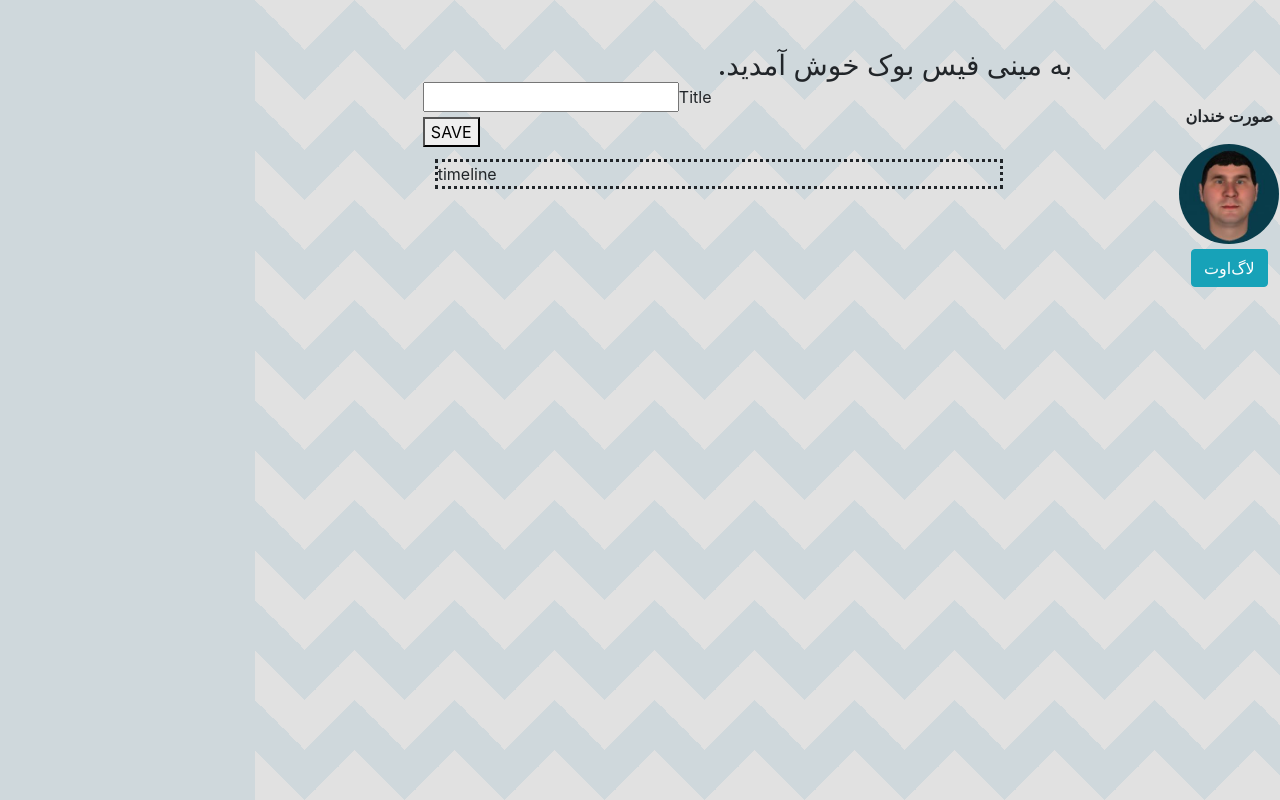
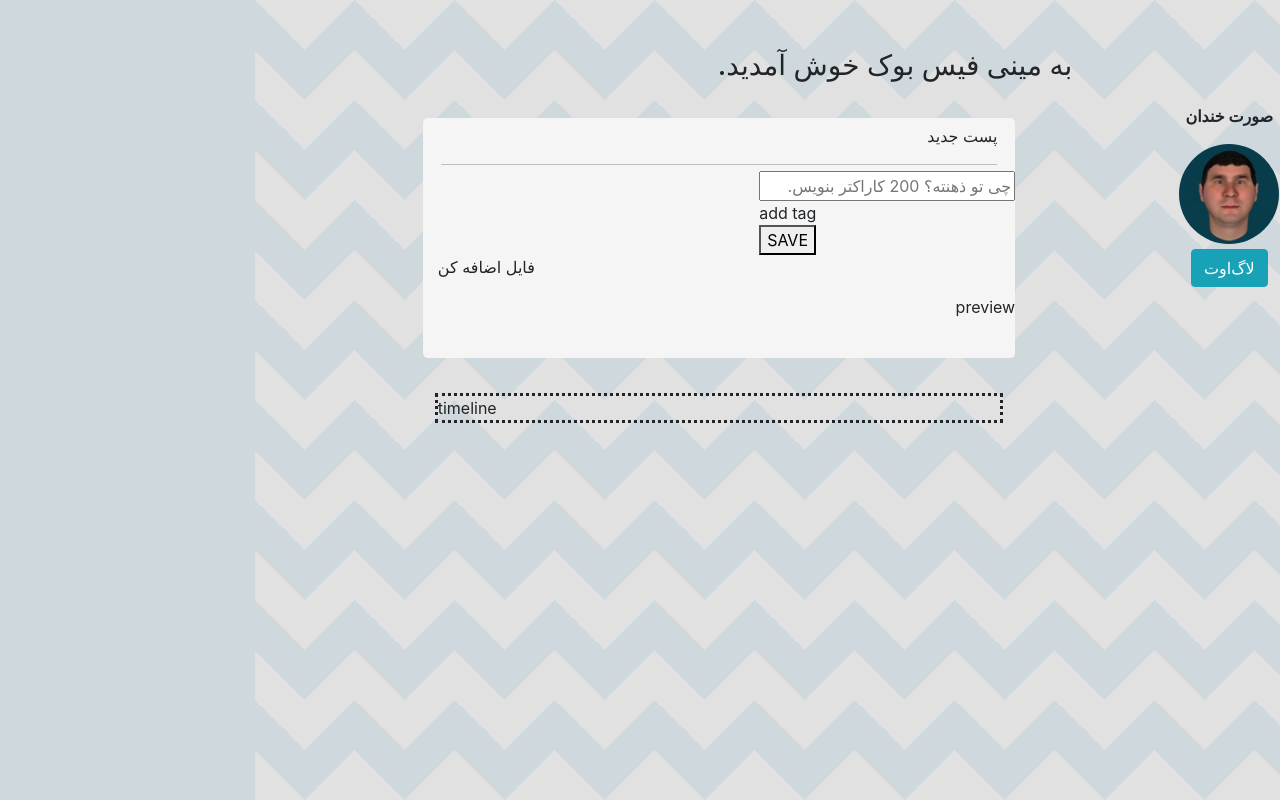
Before and after one commit to BaNazari/mini-social-network, a React (Create React App) app: page / in a window 1280 px wide. Built offline with nearby package versions, Linux system fonts and the light colour scheme.

Commit message:
before formik

```diff
--- a/package.json
+++ b/package.json
@@ -7,6 +7,7 @@
     "@testing-library/react": "^9.3.2",
     "@testing-library/user-event": "^7.1.2",
     "bootstrap": "^4.5.2",
+    "formik": "^2.1.7",
     "react": "^16.13.1",
     "react-bootstrap": "^1.3.0",
     "react-dom": "^16.13.1",
--- a/src/components/NewPost.js
+++ b/src/components/NewPost.js
@@ -10,40 +10,83 @@ function mapDispatchToProps(dispatch) {
     }
 }
 
-
-//send the whole post
+//show text and pic
+//tags: && content
 
 const ConnectedNewPost = function (props) {
 
     const [content, setContent] = useState("")
     const [tags, addTags] = useState([])
+    const [file, addFile] = useState("")
 
-    function handleChange(e) {
+    function handleChangeContent(e) {
         setContent(e.target.value)
         console.log("VALUE", e.target.value)
     }
 
     function handleSubmit(e) {
         e.preventDefault();
-        props.addPost({ content });
+
+        props.addPost({
+
+                content: content,
+                author: "صورت زخمی",
+                date: new Date().valueOf(),
+                file: file,
+                reaction: {
+                    "&#128540": 0,
+                    "&#128520": 0,
+                    "&#128549": 0
+                },
+                like: 0,
+                tags:tags
+
+         });
         console.log("TITLE", content)
-        setContent("")
+        setContent("");
+        addTags([]);
+        addFile("")
 
     }
 
     return (
+
+        <Container className="newpost-holder">
+            <Row>
+                <div className="newpost-upperline">
+                    <p>پست جدید</p>
+                    <div className="devider"></div>
+                </div>
+            </Row>
+            <Row>
                 <form onSubmit={handleSubmit}>
                     <div>
-                <label htmlFor="post-body">Title</label>
+                        <label htmlFor="post-body"></label>
                         <input
                             type="text"
                             id="post-body"
+                            placeholder="چی تو ذهنته؟ 200 کاراکتر بنویس."
                             value={content}
-                    onChange={handleChange}
+                            onChange={handleChangeContent}
                         />
+                    </div>
+                    <div>
+                        add tag
                     </div>
                     <button type="submit">SAVE</button>
                 </form>
+            </Row>
+            <Row>
+                <Col>
+                    <p>فایل اضافه کن</p>
+                </Col>
+
+            </Row>
+            <Row>
+                preview
+            </Row>
+        </Container>
+
     )
 }
 
--- a/src/index.css
+++ b/src/index.css
@@ -15,25 +15,25 @@ body {
 }
 
 .avatar-image {
-    width: 100px;
-    height: 100px;
+    width        : 100px;
+    height       : 100px;
     border-radius: 50px;
-    margin: auto;
+    margin       : auto;
 }
 
-.avatar-holder{
-    display: flex;
-flex-direction: column;
+.avatar-holder {
+    display       : flex;
+    flex-direction: column;
 }
 
 .avatar-name {
-    margin: auto;
+    margin     : auto;
     font-weight: bold;
 }
 
 .login-button {
     text-align: center;
-    margin: 2%;
+    margin    : 2%;
 }
 
 .headline {
@@ -41,22 +41,38 @@ flex-direction: column;
 }
 
 .homepage-container {
-    max-width       : 4000px;
-    padding         : 2% 5% 2% 5%;
+    max-width: 4000px;
+    padding  : 2% 5% 2% 5%;
 }
 
 .avatar-area {
-    height          : 20vh;
-    margin          : 2%;
+    height: 20vh;
+    margin: 2%;
 }
 
 .newpost-holder {
     height          : 30vh;
-    border-style: dotted;
-    margin          : 2%;
+    border-radius: 5px;
+    margin          : 6% auto;
+    background-color: whitesmoke;
+    position        : relative;
 }
 
 .timeline-holder {
     border-style: dotted;
-    margin          : 2%;
+    margin      : 2%;
 }
+
+.newpost-upperline {
+
+    width           : 100%;
+    margin          : 1%;
+    text-align      : right;
+    padding: 0 2%;
+}
+
+.devider {
+    width: 100%;
+    height: 1px;
+    background-color: rgb(189, 189, 189);
+}
```
Also changed, not shown: 1 other file (tests, documents, lock files or other folders). Lines whose indentation alone changed are shown as unchanged.
